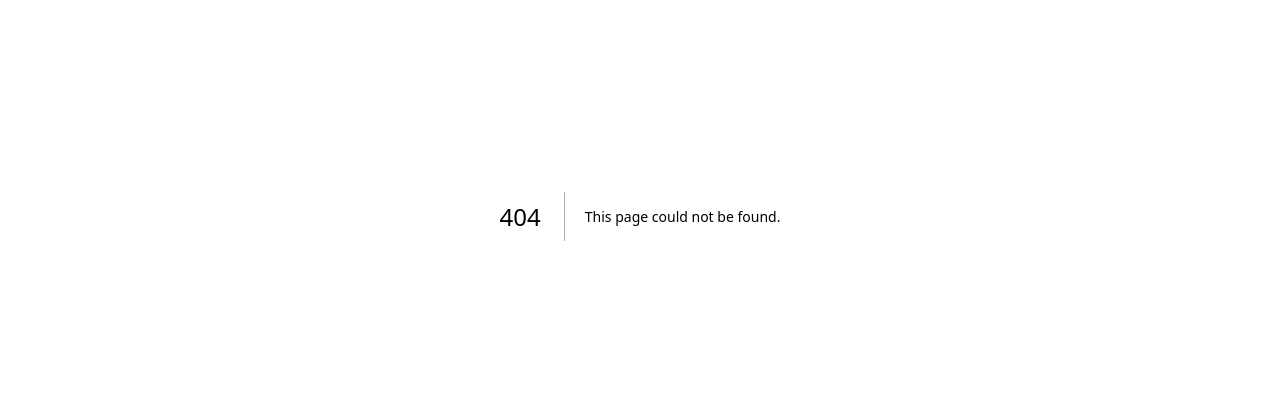
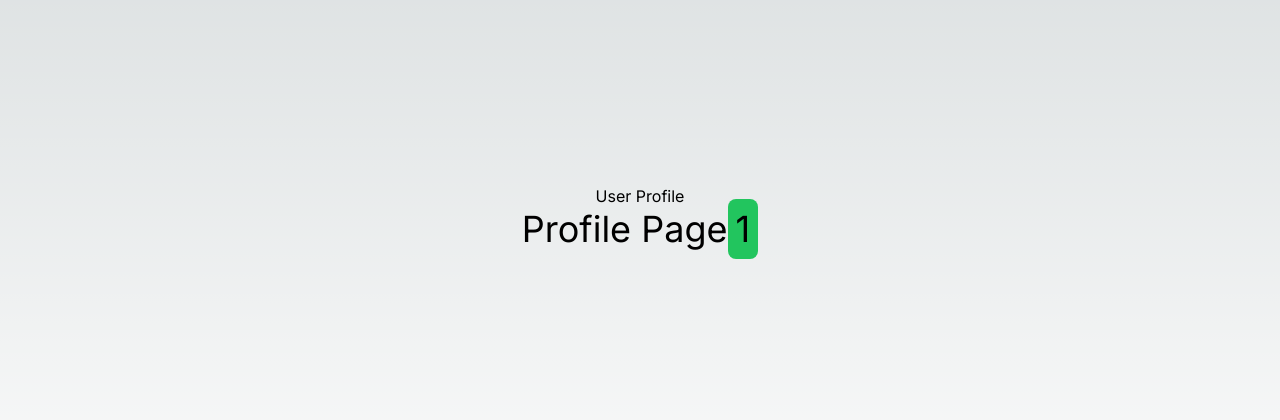
Before and after one commit to SDAR30/AuthGuardian, a Next.js app: page /profile/1 in a window 1280 px wide. Before the commit this address had no page. Shown: the part 184-604 px from the top of the page. Built offline with nearby package versions, Linux system fonts and the light colour scheme.

Commit message:
handle userprofile routes

```diff
--- /dev/null
+++ b/src/app/profile/[id]/page.tsx
@@ -0,0 +1,14 @@
+export default function UserProfile({ params }: any) {
+    return (
+        <div className="flex flex-col items-center justify-center min-h-screen py-2">
+            <h1>User Profile</h1>
+            <hr />
+            <p className='text-4xl'>Profile Page
+                <span className="p-2 rounded-lg bg-green-500">
+                    {params.id}
+                </span>
+            </p>
+
+        </div>
+    )
+}
```
